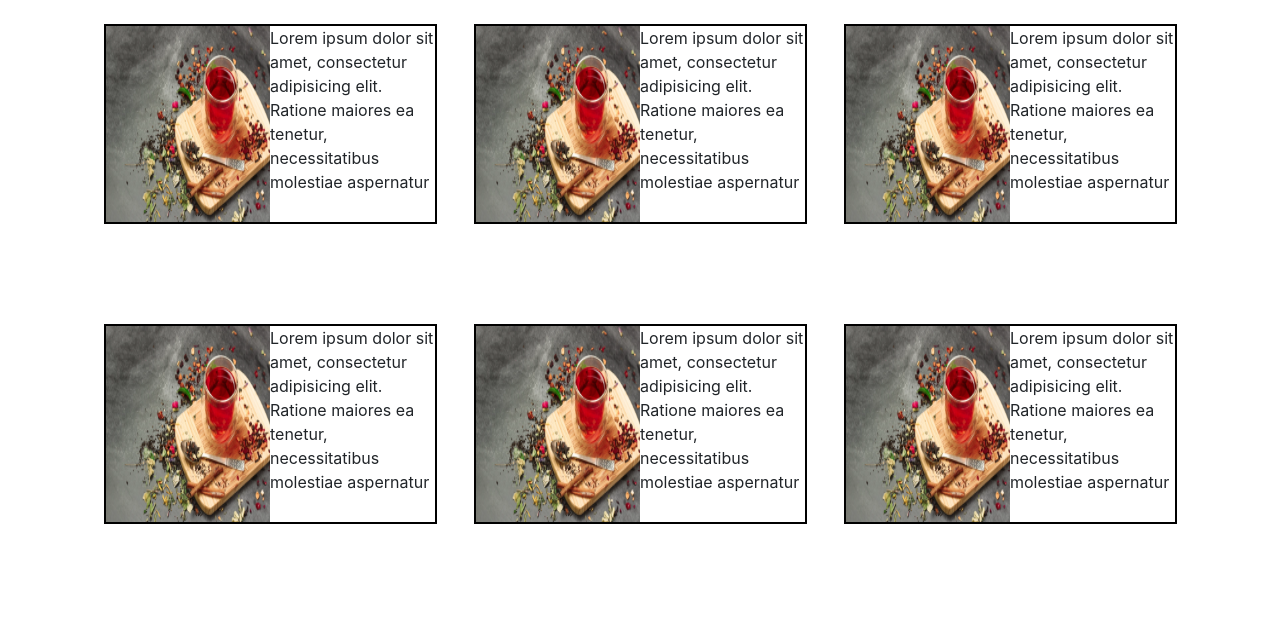
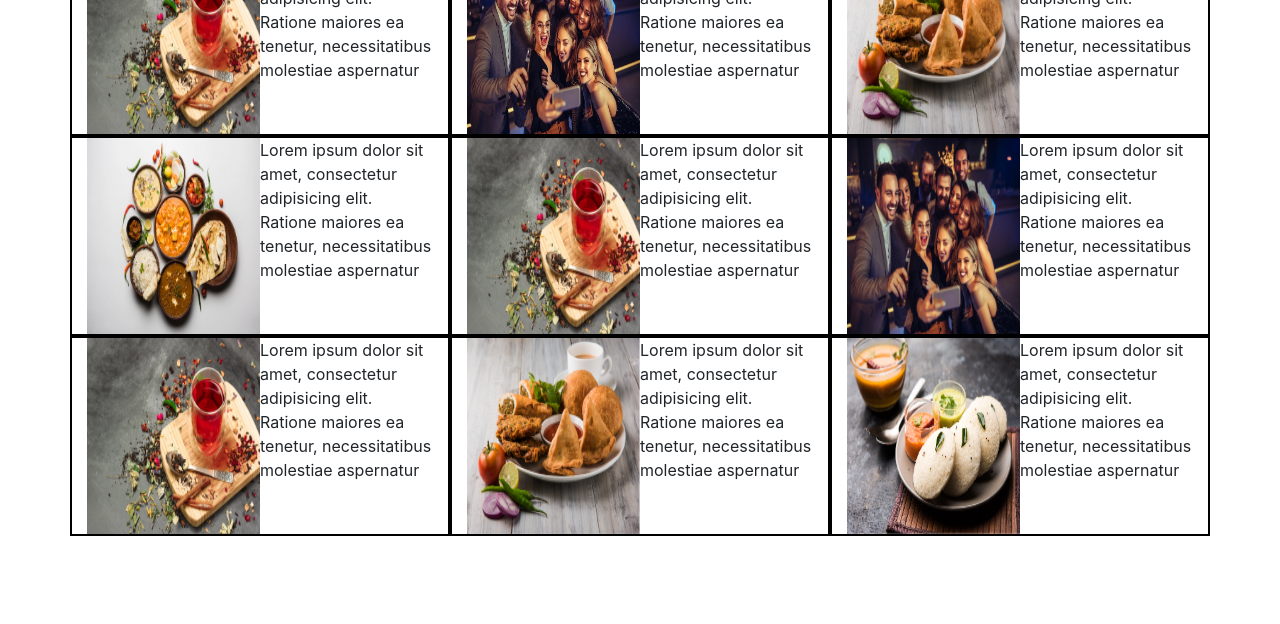
Before and after one commit to Rajesh2k22/Rajesh_Zomato, a plain HTML site: page index.html in a window 1280 px wide. Shown: the part 552-1176 px from the top of the page. After the commit the page ends 1088 px from the top, so only its background shows below. Drawn offline with nearby package versions, Linux system fonts and the light colour scheme.

Commit message:
Update index.html
Signed-off-by: Rajesh2k22 <102841802+Rajesh2k22@users.noreply.github.com>

```diff
--- a/index.html
+++ b/index.html
@@ -24,19 +24,19 @@
             <h1 style="color:aliceblue">We Find The Best Resturent and cafe For You</h1>
         </section>
 
-        <section id="searchBar" class="row searchbar">
-            <div class="col-12 col-md-4 m-2 pt-2 srbar" style="font-size:18px">
+        <section id="searchBar" class="row searchbar ">
+            <div class="col-12 col-md-4 m-2   srbar" style="font-size:18px">
 
                  Find the Place
             </div>
-            <div class="col-12 col-md-6 m-2  srbar" style="font-size:18px">
+            <div class="col-12 col-md-6 m-2 ps-2 srbar" style="font-size:18px">
                   <img src="icon.png" alt="srch" style="width:20px">
                 Search for Resturent
             </div>
         </section>
      </header>
 
-     <div class="container mainContent mt-2">
+     <!-- <div class="container mainContent mt-2">
 
           <h1>Quick Search</h1>
 
@@ -73,6 +73,70 @@
                </div>
           </div>
 
+
+     </div> -->
+
+
+     <div class="container mt-2 disp">
+
+        <div class="row">
+            <div class="col-12 col-sm-6 col-md-4  item ">
+                <img src="shutterstock_305270834.png" alt="">
+                <p>Lorem ipsum dolor sit amet, consectetur adipisicing elit. Ratione maiores ea tenetur, necessitatibus molestiae aspernatur
+                </p>
+            </div>
+            <div class="col-12 col-sm-6 col-md-4 item ">
+                <img src="shutterstock_1304064250@2x.png" alt="">
+                <p>Lorem ipsum dolor sit amet, consectetur adipisicing elit. Ratione maiores ea tenetur, necessitatibus molestiae aspernatur
+                </p>
+            </div>
+            <div class="col-12 d-sm-none  d-md-block col-md-4 item">
+                <img src="shutterstock_351721442.png" alt="">
+                <p>Lorem ipsum dolor sit amet, consectetur adipisicing elit. Ratione maiores ea tenetur, necessitatibus molestiae aspernatur
+                </p>
+              </div>
+
+          </div>
+
+          <div class="row">
+            <div class="col-12 col-sm-6 col-md-4  item ">
+                <img src="shutterstock_1130181932.png" alt="">
+                <p>Lorem ipsum dolor sit amet, consectetur adipisicing elit. Ratione maiores ea tenetur, necessitatibus molestiae aspernatur
+                </p>
+            </div>
+            <div class="col-12 col-sm-6 col-md-4 item ">
+                <img src="shutterstock_305270834.png" alt="">
+                <p>Lorem ipsum dolor sit amet, consectetur adipisicing elit. Ratione maiores ea tenetur, necessitatibus molestiae aspernatur
+                </p>
+            </div>
+            <div class="col-12 d-sm-none  d-md-block col-md-4 item">
+                <img src="shutterstock_1304064250.png" alt="">
+                <p>Lorem ipsum dolor sit amet, consectetur adipisicing elit. Ratione maiores ea tenetur, necessitatibus molestiae aspernatur
+                </p>
+              </div>
+
+          </div>
+
+          <div class="row">
+            <div class="col-12 col-sm-6 col-md-4  item ">
+                <img src="shutterstock_305270834.png" alt="">
+                <p>Lorem ipsum dolor sit amet, consectetur adipisicing elit. Ratione maiores ea tenetur, necessitatibus molestiae aspernatur
+                </p>
+            </div>
+            <div class="col-12 col-sm-6 col-md-4 item ">
+                <img src="shutterstock_351721442.png" alt="">
+                <p>Lorem ipsum dolor sit amet, consectetur adipisicing elit. Ratione maiores ea tenetur, necessitatibus molestiae aspernatur
+                </p>
+            </div>
+            <div class="col-12 d-sm-none  d-md-block col-md-4 item">
+                <img src="shutterstock_1154073754.png" alt="">
+                <p>Lorem ipsum dolor sit amet, consectetur adipisicing elit. Ratione maiores ea tenetur, necessitatibus molestiae aspernatur
+                </p>
+              </div>
+
+          </div>
+
+
      </div>
 
 
```
